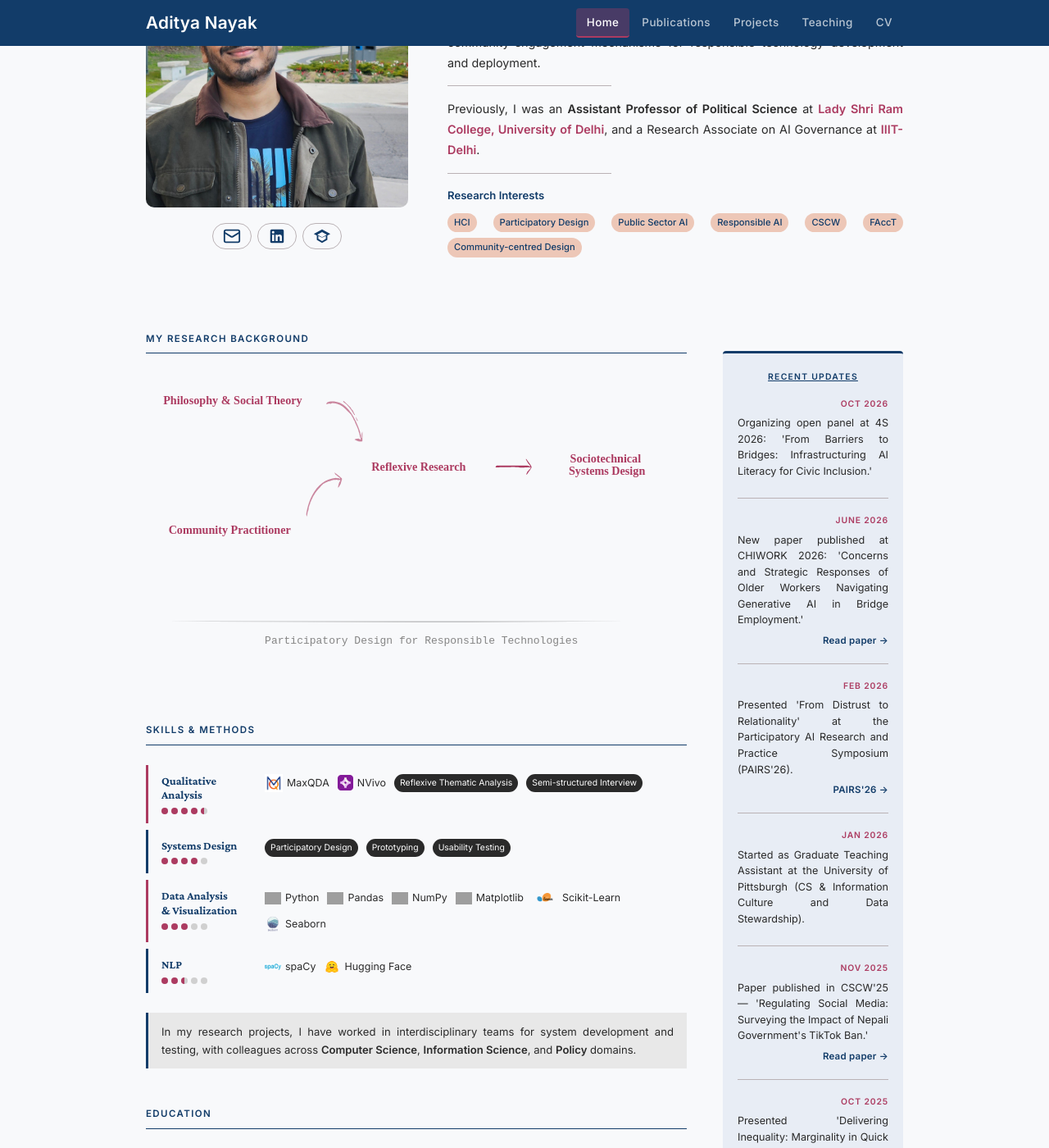
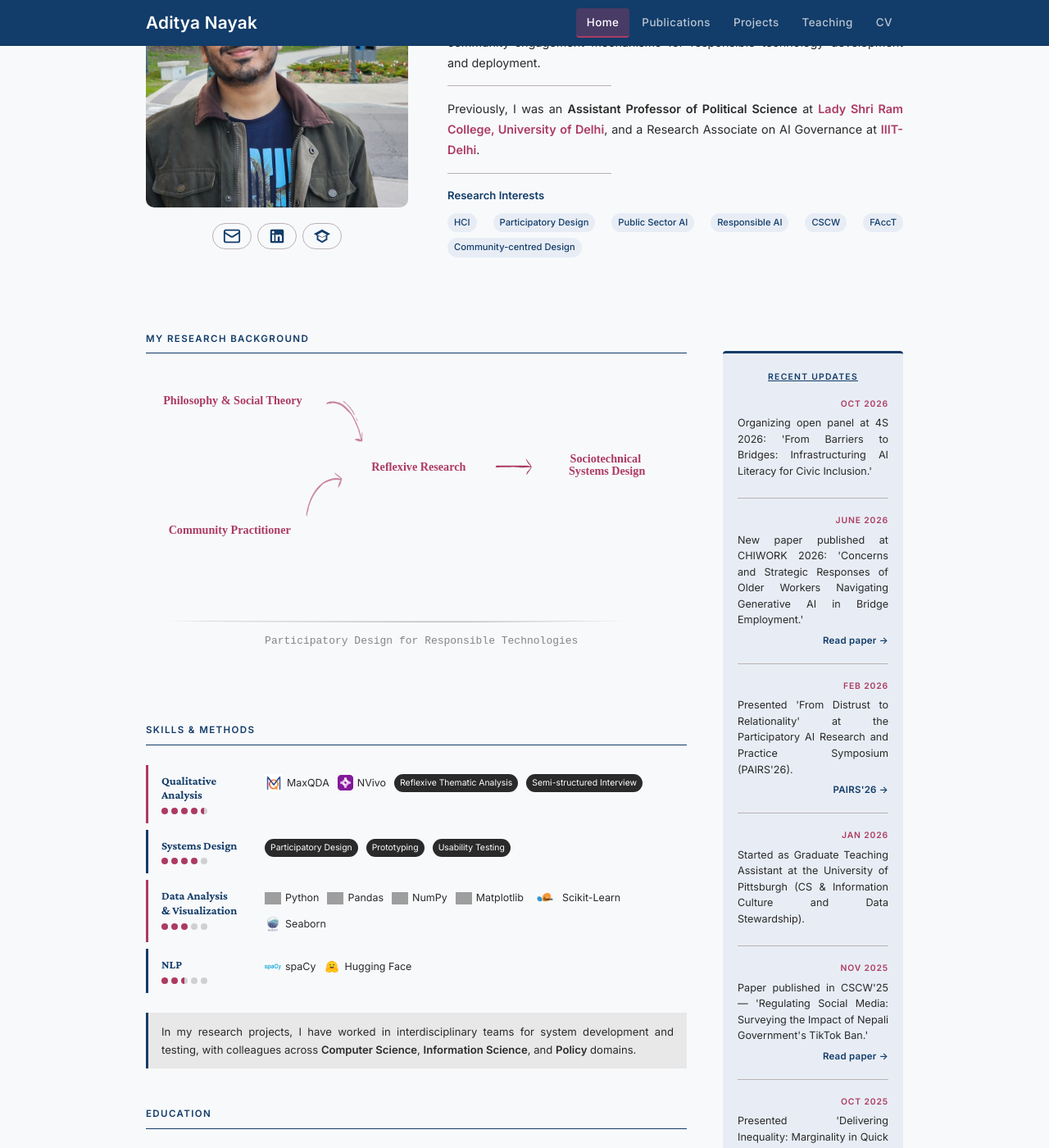
Before and after one commit to adityanayak-info/adityanayak-info.github.io, a Jekyll site: the page built from index.md, in a window 1280 px wide and 1400 px high, scrolled down 281 px. Shown: the whole window at 82% size. Built offline with Jekyll 4.4.1, drawn with Linux system fonts in a browser that asks for light colours; grey boxes are pictures that could not be loaded.

Commit message:
Update style.css

```diff
--- a/assets/css/style.css
+++ b/assets/css/style.css
@@ -580,7 +580,7 @@ hr.profile-rule {
   font-size: 0.7rem;
   font-weight: 500;
   color: var(--navy);
-  background: var(--peach);
+  background: #e8edf5;
   padding: 1px 7px;
   border-radius: 12px;
   margin-right: 5px;
@@ -707,7 +707,7 @@ hr.profile-rule {
   font-size: 0.7rem;
   font-weight: 500;
   color: var(--navy);
-  background: var(--peach);
+  background: #e8edf5;
   padding: 2px 8px;
   border-radius: 20px;
 }
```
